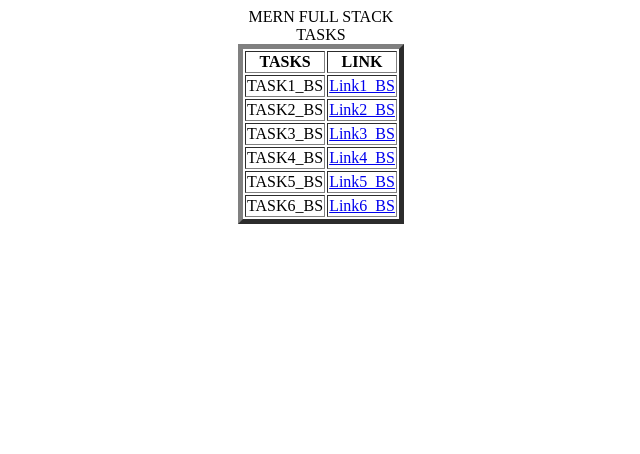
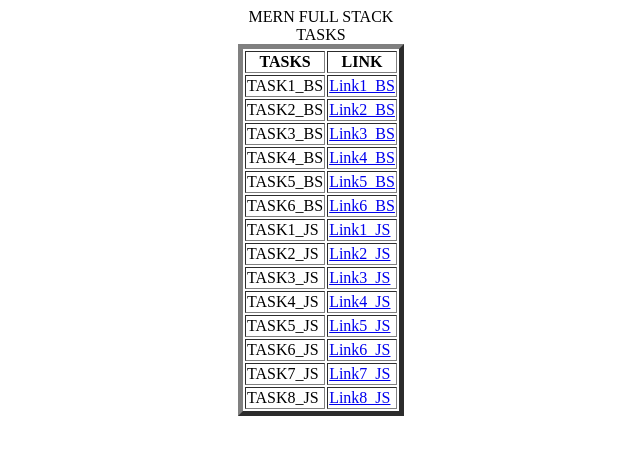
Before and after one commit to srujanapple/MERN_FULL_STACK_BS, a plain HTML site: page index.html in a window 1280 px wide. Shown: the whole page, without its empty margins (319-959 px from the left). Drawn offline with Linux system fonts and the light colour scheme.

Commit message:
Update index.html

```diff
--- a/index.html
+++ b/index.html
@@ -34,6 +34,39 @@
             <td>TASK6_BS</td>
             <td><a href="task6BS.html">Link6_BS</a></td>
         </tr>
+         <tr>
+            <td>TASK1_JS</td>
+            <td><a href="task1JS.html">Link1_JS</a></td>
+        </tr>
+        <tr>
+            <td>TASK2_JS</td>
+            <td><a href="task2JS.html">Link2_JS</a></td>
+        </tr>
+        <tr>
+            <td>TASK3_JS</td>
+            <td><a href="task3JS.html">Link3_JS</a></td>
+        </tr>
+        <tr>
+            <td>TASK4_JS</td>
+            <td><a href="task4JS.html">Link4_JS</a></td>
+        </tr>
+        <tr>
+            <td>TASK5_JS</td>
+            <td><a href="task5JS.html">Link5_JS</a></td>
+        </tr>
+        <tr>
+            <td>TASK6_JS</td>
+            <td><a href="task6JS.html">Link6_JS</a></td>
+        </tr>
+        <tr>
+            <td>TASK7_JS</td>
+            <td><a href="task7JS.html">Link7_JS</a></td>
+        </tr>
+        <tr>
+            <td>TASK8_JS</td>
+            <td><a href="task8JS.html">Link8_JS</a></td>
+        </tr>
+
     </table>
 </body>
 </html>
```
